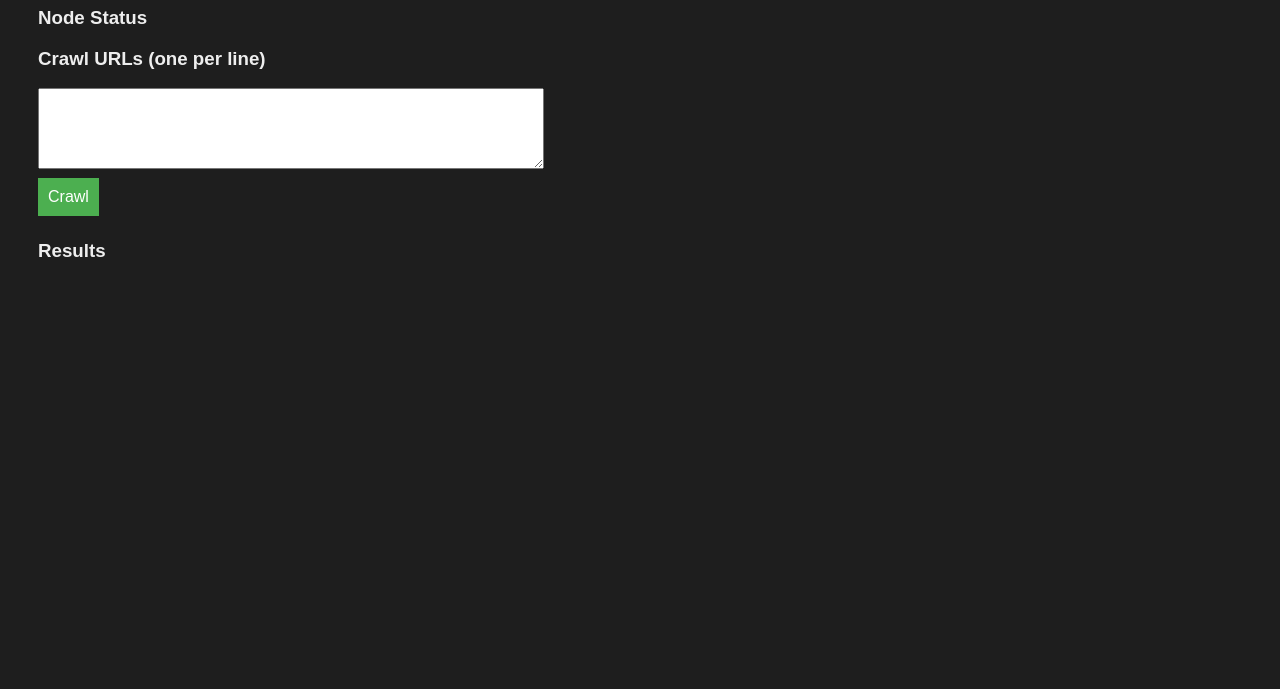
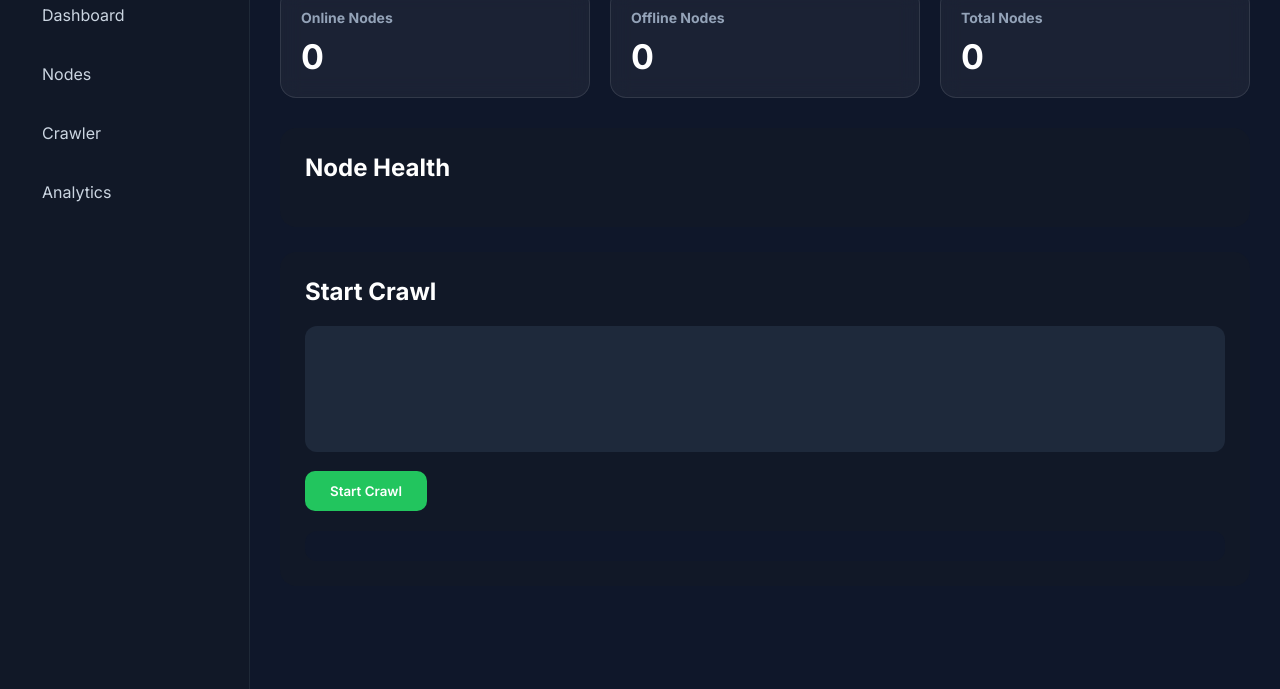
Before and after one commit to anuragemc02pawar-droid/night_crawler, a plain HTML site: page dashboard/index.html in a window 1280 px wide. Shown: the part 111-800 px from the top of the page. Drawn offline with Linux system fonts and the light colour scheme; no server answers.

Commit message:
frontend upgraded

```diff
--- a/dashboard/index.html
+++ b/dashboard/index.html
@@ -1,59 +1,151 @@
 <!DOCTYPE html>
-<html>
+<html lang="en">
 <head>
+<meta charset="UTF-8">
+<meta name="viewport" content="width=device-width, initial-scale=1.0">
+
 <title>NightCrawler Dashboard</title>
-    <style>
-        body { font-family: Arial; background: #1e1e1e; color: #eee; padding: 30px; }
-        h1 { color: #4caf50; }
-        input, button { padding: 10px; font-size: 16px; margin: 5px 0; }
-        input { width: 400px; }
-        button { background: #4caf50; color: white; border: none; cursor: pointer; }
-        .node { padding: 10px; margin: 5px 0; border-radius: 5px; }
-        .alive { background: #2e7d32; }
-        .dead { background: #c62828; }
-        .result { background: #2a2a2a; padding: 10px; margin: 5px 0; border-radius: 5px; }
-        pre { white-space: pre-wrap; }
-    </style>
+
+<link href="https://fonts.googleapis.com/css2?family=Inter:wght@300;400;500;600;700&display=swap" rel="stylesheet">
+<link rel="stylesheet" href="style.css">
+
 </head>
+
 <body>
-    <h1>NightCrawler</h1>
 
-    <h3>Node Status</h3>
+<div class="sidebar">
+    <div class="logo">NightCrawler</div>
+
+    <div class="menu">
+        <a href="#">Dashboard</a>
+        <a href="#">Nodes</a>
+        <a href="#">Crawler</a>
+        <a href="#">Analytics</a>
+    </div>
+</div>
+
+<div class="main">
+
+    <div class="header">
+        <h1>Crawler Dashboard</h1>
+        <div class="refresh" id="lastUpdate">
+
+        </div>
+    </div>
+
+    <div class="cards">
+        <div class="card">
+            <h3>Online Nodes</h3>
+            <p id="onlineCount">0</p>
+        </div>
+
+        <div class="card">
+            <h3>Offline Nodes</h3>
+            <p id="offlineCount">0</p>
+        </div>
+
+        <div class="card">
+            <h3>Total Nodes</h3>
+            <p id="totalNodes">0</p>
+        </div>
+    </div>
+
+    <div class="section">
+        <h2>Node Health</h2>
         <div id="status"></div>
+    </div>
 
-    <h3>Crawl URLs (one per line)</h3>
-    <textarea id="urls" rows="5" style="width:500px;"></textarea><br>
-    <button onclick="crawl()">Crawl</button>
+    <div class="section">
+        <h2>Start Crawl</h2>
 
-    <h3>Results</h3>
+        <textarea id="urls" rows="6"
+            ></textarea>
+
+        <button onclick="crawl()">
+            Start Crawl
+        </button>
+
         <div id="results"></div>
+    </div>
+
+</div>
 
 <script>
+
 async function loadStatus() {
-            const resp = await fetch('http://127.0.0.1:6060/status');
+
+    const resp = await fetch("http://127.0.0.1:6060/status");
     const data = await resp.json();
-            let html = '';
-            for (const [node, info] of Object.entries(data.all_nodes)) {
-                const cls = info.alive ? 'alive' : 'dead';
-                html += `<div class="node ${cls}">${node} (port ${info.port}) - ${info.alive ? 'ONLINE' : 'OFFLINE'}</div>`;
-            }
-            document.getElementById('status').innerHTML = html;
+
+    let html = "";
+
+    let online = 0;
+    let offline = 0;
+
+    for(const [node,info] of Object.entries(data.all_nodes)){
+
+        if(info.alive) online++;
+        else offline++;
+
+        html += `
+        <div class="node">
+            <div>
+                <strong>${node}</strong>
+                <div>Port ${info.port}</div>
+            </div>
+
+            <div class="status">
+                <div class="dot ${info.alive ? 'online' : 'offline'}"></div>
+                ${info.alive ? 'ONLINE' : 'OFFLINE'}
+            </div>
+        </div>
+        `;
     }
 
-        async function crawl() {
-            const urls = document.getElementById('urls').value.split('\n').map(u => u.trim()).filter(u => u);
-            document.getElementById('results').innerHTML = 'Crawling...';
-            const resp = await fetch('http://127.0.0.1:6060/crawl', {
-                method: 'POST',
-                headers: {'Content-Type': 'application/json'},
-                body: JSON.stringify({urls: urls})
-            });
+    document.getElementById("status").innerHTML = html;
+
+    document.getElementById("onlineCount").innerText = online;
+    document.getElementById("offlineCount").innerText = offline;
+    document.getElementById("totalNodes").innerText =
+        online + offline;
+
+    document.getElementById("lastUpdate").innerText =
+        "Last updated: " + new Date().toLocaleTimeString();
+}
+
+async function crawl(){
+
+    const urls =
+        document.getElementById("urls")
+        .value
+        .split("\n")
+        .map(x => x.trim())
+        .filter(Boolean);
+
+    document.getElementById("results").innerHTML =
+        "⏳ Crawling...";
+
+    const resp = await fetch(
+        "http://127.0.0.1:6060/crawl",
+        {
+            method:"POST",
+            headers:{
+                "Content-Type":"application/json"
+            },
+            body:JSON.stringify({urls})
+        }
+    );
+
     const data = await resp.json();
-            document.getElementById('results').innerHTML = '<pre>' + JSON.stringify(data, null, 2) + '</pre>';
+
+    document.getElementById("results").innerHTML =
+        `<pre>${JSON.stringify(data,null,2)}</pre>`;
 }
 
 loadStatus();
-        setInterval(loadStatus, 5000);
+setInterval(loadStatus,5000);
+
 </script>
+
 </body>
 </html>
--- /dev/null
+++ b/dashboard/style.css
@@ -0,0 +1,172 @@
+*{
+    margin:0;
+    padding:0;
+    box-sizing:border-box;
+    font-family:'Inter',sans-serif;
+}
+
+body{
+    background:#0f172a;
+    color:white;
+    display:flex;
+    min-height:100vh;
+}
+
+.sidebar{
+    width:250px;
+    background:#111827;
+    padding:30px;
+    border-right:1px solid #1f2937;
+}
+
+.logo{
+    font-size:28px;
+    font-weight:700;
+    color:#22c55e;
+    margin-bottom:40px;
+}
+
+.menu{
+    display:flex;
+    flex-direction:column;
+    gap:15px;
+}
+
+.menu a{
+    text-decoration:none;
+    color:#cbd5e1;
+    padding:12px;
+    border-radius:10px;
+    transition:.3s;
+}
+
+.menu a:hover{
+    background:#1e293b;
+    color:white;
+}
+
+.main{
+    flex:1;
+    padding:30px;
+}
+
+.header{
+    display:flex;
+    justify-content:space-between;
+    align-items:center;
+    margin-bottom:30px;
+}
+
+.header h1{
+    font-size:32px;
+}
+
+.refresh{
+    color:#94a3b8;
+}
+
+.cards{
+    display:grid;
+    grid-template-columns:repeat(auto-fit,minmax(220px,1fr));
+    gap:20px;
+    margin-bottom:30px;
+}
+
+.card{
+    background:rgba(255,255,255,0.05);
+    backdrop-filter:blur(10px);
+    border:1px solid rgba(255,255,255,0.1);
+    border-radius:16px;
+    padding:20px;
+}
+
+.card h3{
+    color:#94a3b8;
+    font-size:14px;
+}
+
+.card p{
+    font-size:34px;
+    margin-top:10px;
+    font-weight:700;
+}
+
+.section{
+    background:#111827;
+    border-radius:16px;
+    padding:25px;
+    margin-bottom:25px;
+}
+
+.section h2{
+    margin-bottom:20px;
+}
+
+.node{
+    display:flex;
+    justify-content:space-between;
+    align-items:center;
+    padding:15px;
+    background:#1e293b;
+    border-radius:12px;
+    margin-bottom:10px;
+}
+
+.status{
+    display:flex;
+    align-items:center;
+    gap:10px;
+}
+
+.dot{
+    width:12px;
+    height:12px;
+    border-radius:50%;
+}
+
+.online{
+    background:#22c55e;
+    box-shadow:0 0 10px #22c55e;
+}
+
+.offline{
+    background:#ef4444;
+    box-shadow:0 0 10px #ef4444;
+}
+
+textarea{
+    width:100%;
+    background:#1e293b;
+    border:none;
+    color:white;
+    border-radius:12px;
+    padding:15px;
+    resize:none;
+}
+
+button{
+    margin-top:15px;
+    background:#22c55e;
+    color:white;
+    border:none;
+    padding:12px 25px;
+    border-radius:10px;
+    cursor:pointer;
+    font-weight:600;
+}
+
+button:hover{
+    background:#16a34a;
+}
+
+#results{
+    margin-top:20px;
+    background:#0f172a;
+    border-radius:12px;
+    padding:15px;
+    overflow:auto;
+}
+
+pre{
+    white-space:pre-wrap;
+}
```
Lines whose indentation alone changed are shown as unchanged.
